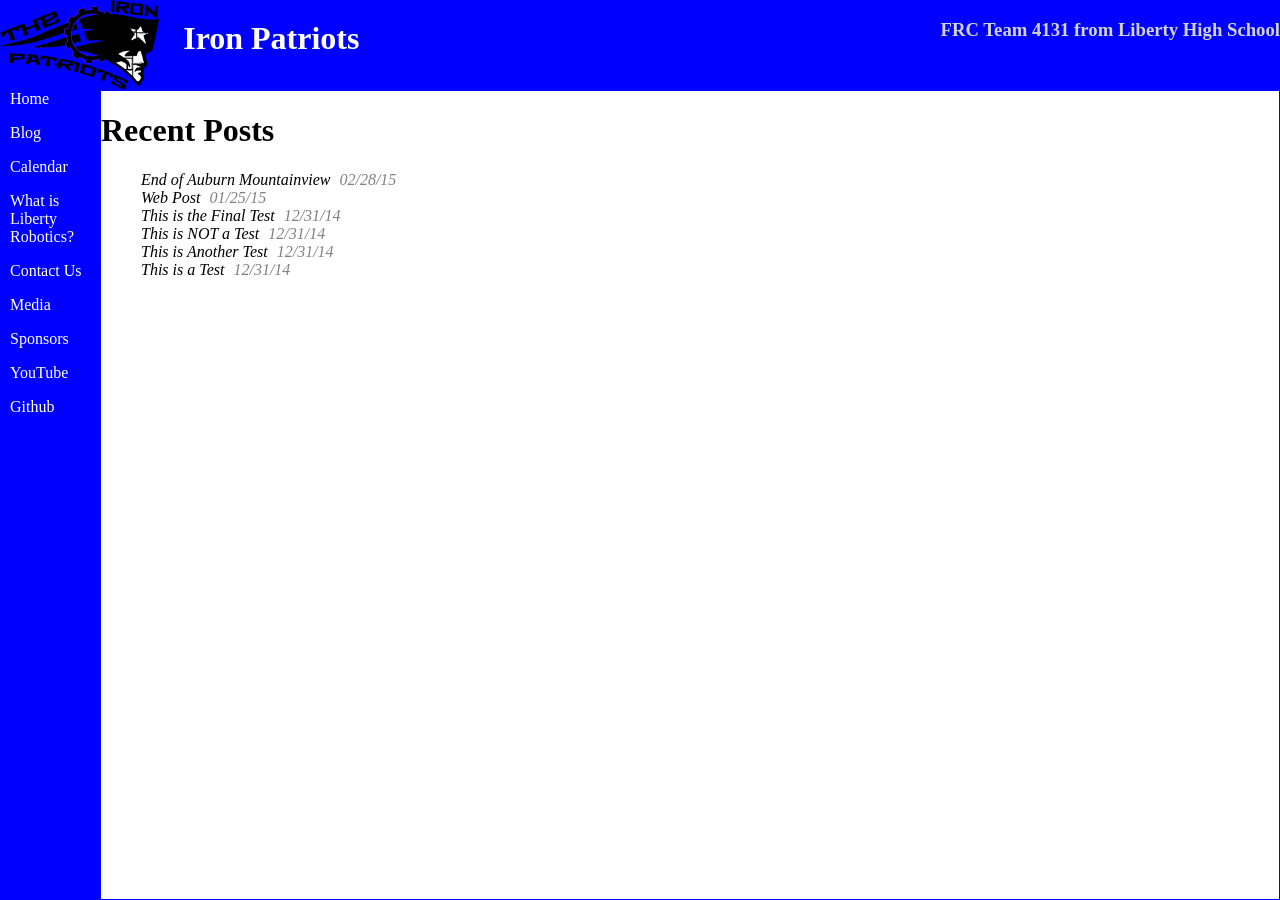
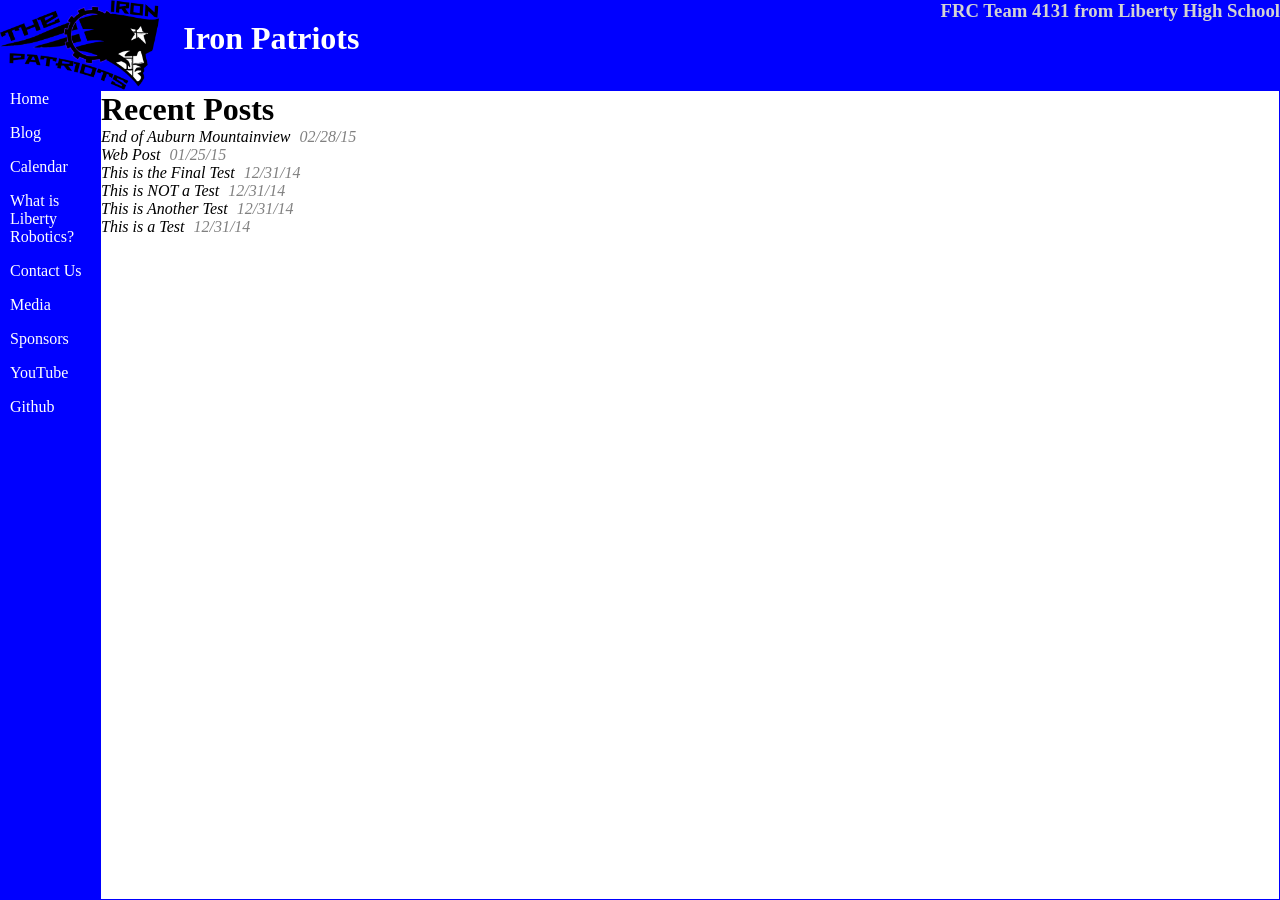
Before and after one commit to katiebugmoon/FRC4131.github.io, a Jekyll site: the page built from blog.html, in a window 1280 px wide. Built offline with Jekyll 4.4.1, drawn with Linux system fonts in a browser that asks for light colours.

Commit message:
Fix weird spacing on blog page

```diff
--- a/css/main.css
+++ b/css/main.css
@@ -1,4 +1,4 @@
-body{margin:0px;}
+* {margin:0px; padding:0px;}
 a, a:visited{
 	color:black;
 	text-decoration:none;
```
